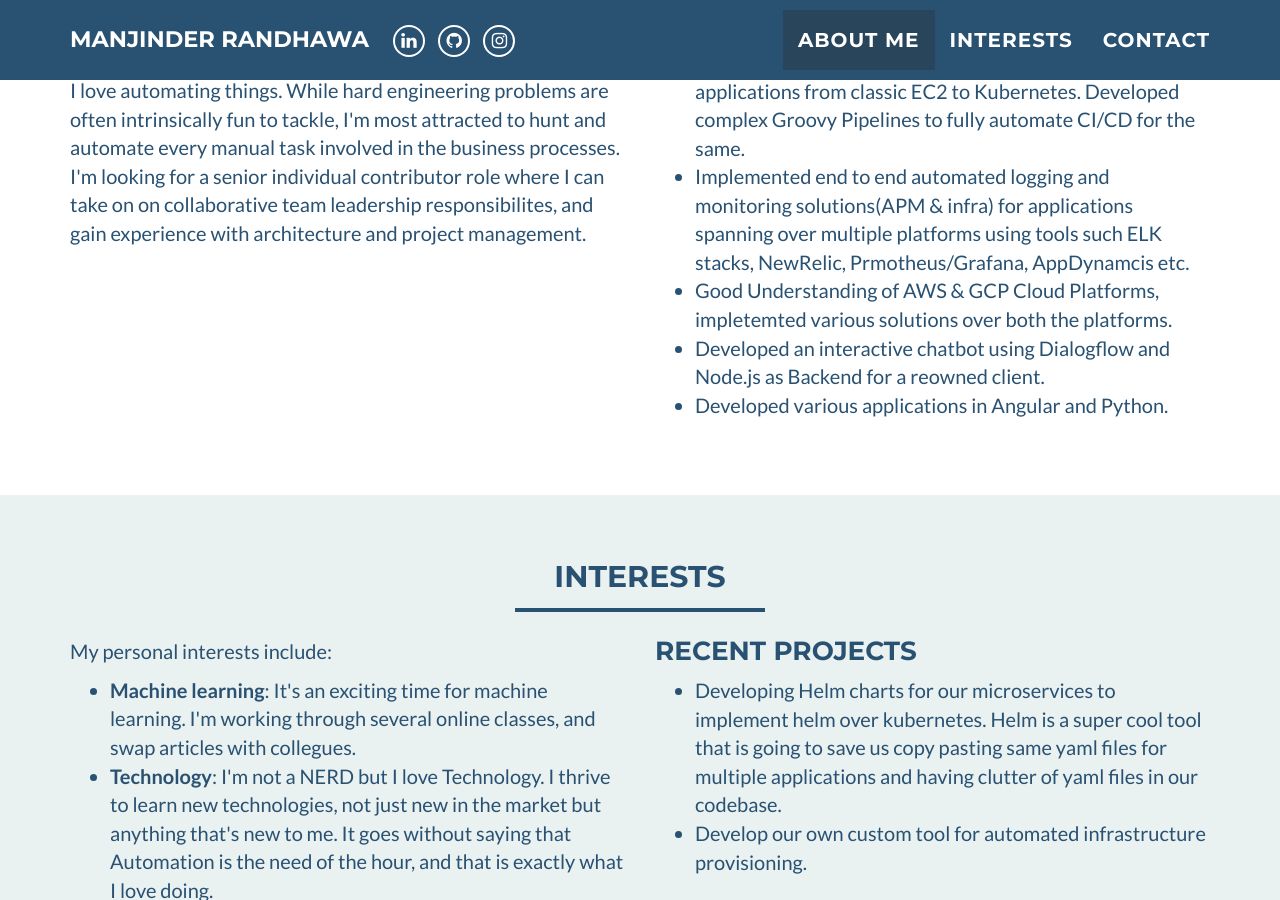
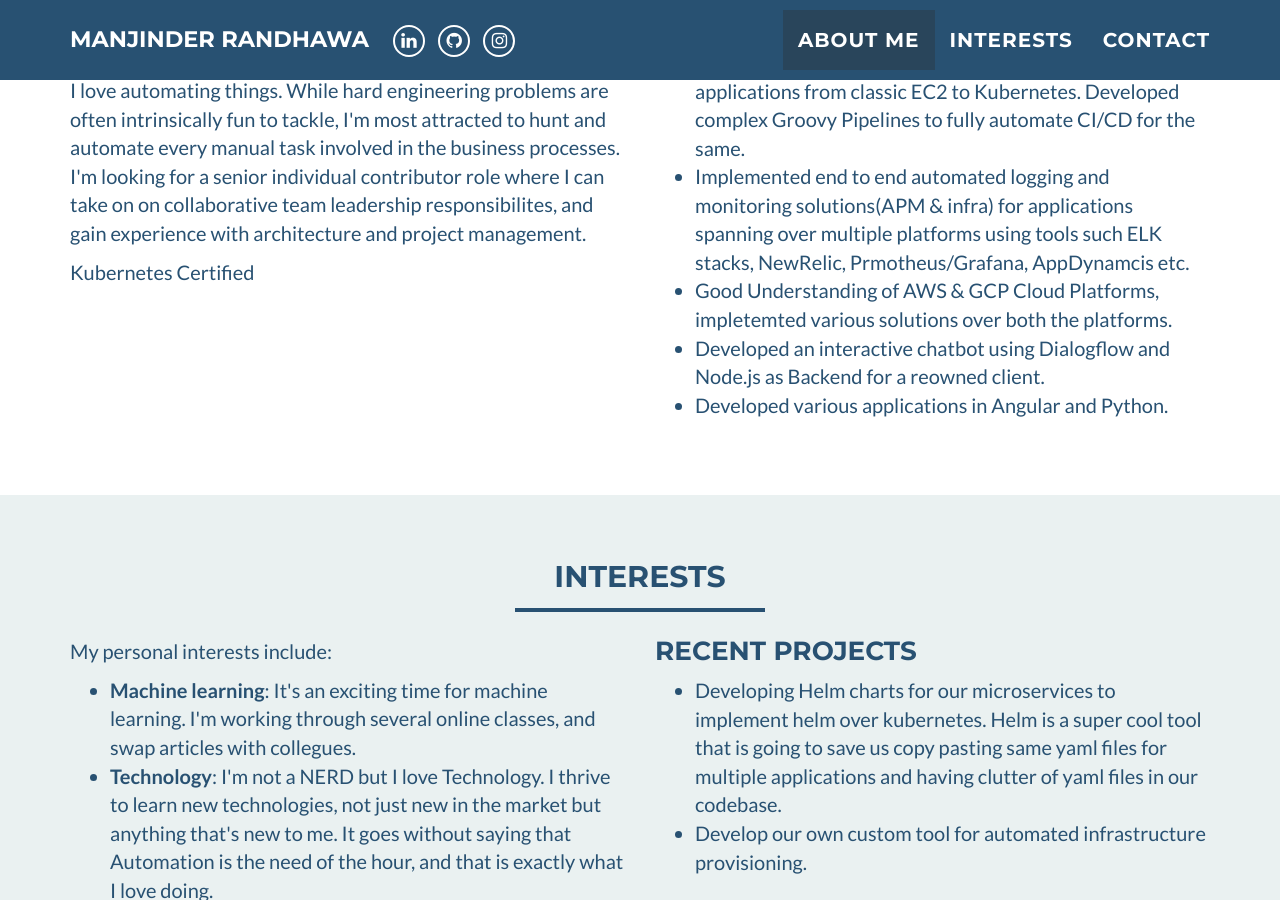
Before and after one commit to Manjinder096/manjinder096.github.io, a Jekyll site: the page built from index.html, in a window 1280 px wide and 900 px high, scrolled down 822 px. Built offline with Jekyll 4.4.1, drawn with Linux system fonts in a browser that asks for light colours; a script that is not in the unit is left out.

Commit message:
Update about_me.html

```diff
--- a/_includes/about_me.html
+++ b/_includes/about_me.html
@@ -22,7 +22,8 @@
            team leadership responsibilites, and gain experience with
            architecture and project management.
         </p>
-          <div class="row"
+	<p>Kubernetes Certified</p>
+          <div class="row text-center"
 		 data-iframe-width="150" data-iframe-height="270" data-share-badge-id="1ba244e1-94f4-4a47-a084-bbd50bc41874" data-share-badge-host="https://www.youracclaim.com"
 		 ></div><script type="text/javascript" async src="//cdn.youracclaim.com/assets/utilities/embed.js"></script>
       </div>
```
